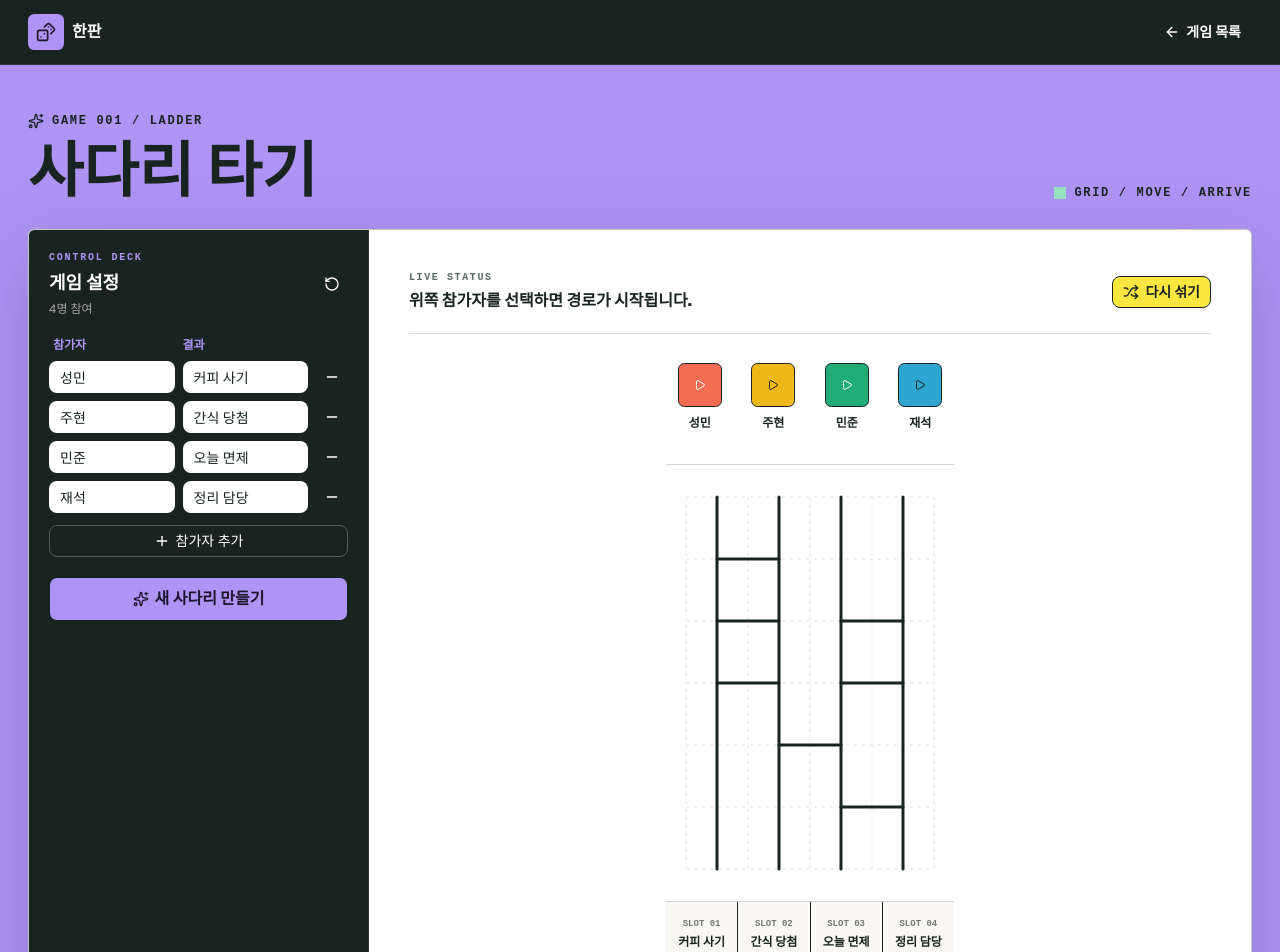
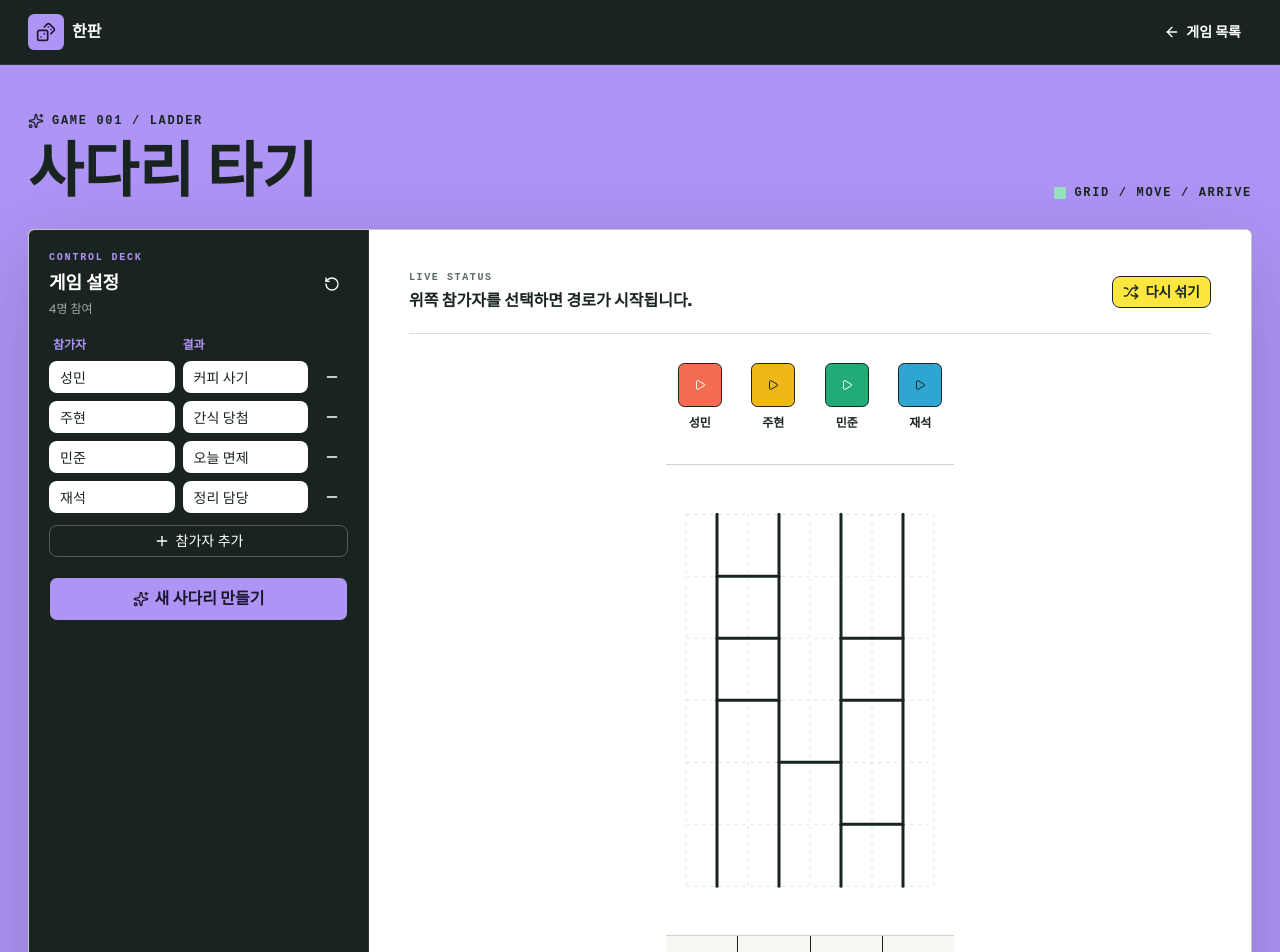
Before and after one commit to kwonja/FE_TEST, a Next.js app: page /games/ladder in a window 1280 px wide. Shown: the top 952 px of the page. Built offline with nearby package versions, Linux system fonts and the light colour scheme.

Commit message:
사다리 이동 토큰 잘림 방지

```diff
--- a/features/ladder-game/components/ladder-board.tsx
+++ b/features/ladder-game/components/ladder-board.tsx
@@ -14,6 +14,7 @@ import {
 
 const CELL_SIZE = 72;
 const STEP_DURATION_MS = 240;
+const BOARD_VERTICAL_INSET = 20;
 
 const PLAYER_STYLES = [
   { stroke: "var(--player-1)", foreground: "text-white" },
@@ -105,6 +106,7 @@ export const LadderBoard = ({
   );
   const [isComplete, setIsComplete] = useState(false);
   const boardSize = getBoardSize(ladder);
+  const viewportHeight = boardSize.height + BOARD_VERTICAL_INSET * 2;
   const selectedStyle =
     selectedParticipant === null
       ? null
@@ -192,13 +194,13 @@ export const LadderBoard = ({
             className="relative w-full"
             data-testid="ladder-route-animation"
             style={{
-              aspectRatio: `${boardSize.width} / ${boardSize.height}`,
+              aspectRatio: `${boardSize.width} / ${viewportHeight}`,
             }}
             onAnimationEnd={completeRoute}
           >
             <svg
               className="absolute inset-0 h-full w-full overflow-visible"
-              viewBox={`0 0 ${boardSize.width} ${boardSize.height}`}
+              viewBox={`0 ${-BOARD_VERTICAL_INSET} ${boardSize.width} ${viewportHeight}`}
               role="img"
               aria-label={
                 selectedParticipant === null
```
Also changed, not shown: 1 other file (tests, documents, lock files or other folders).
